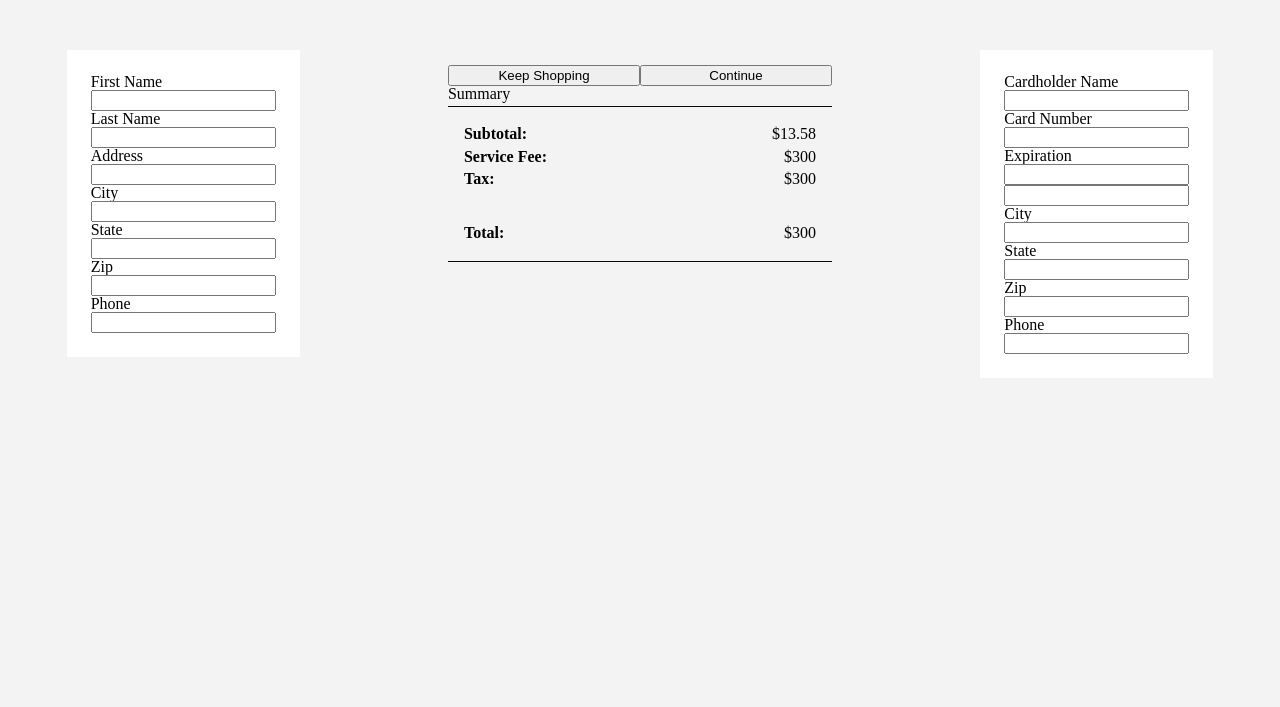
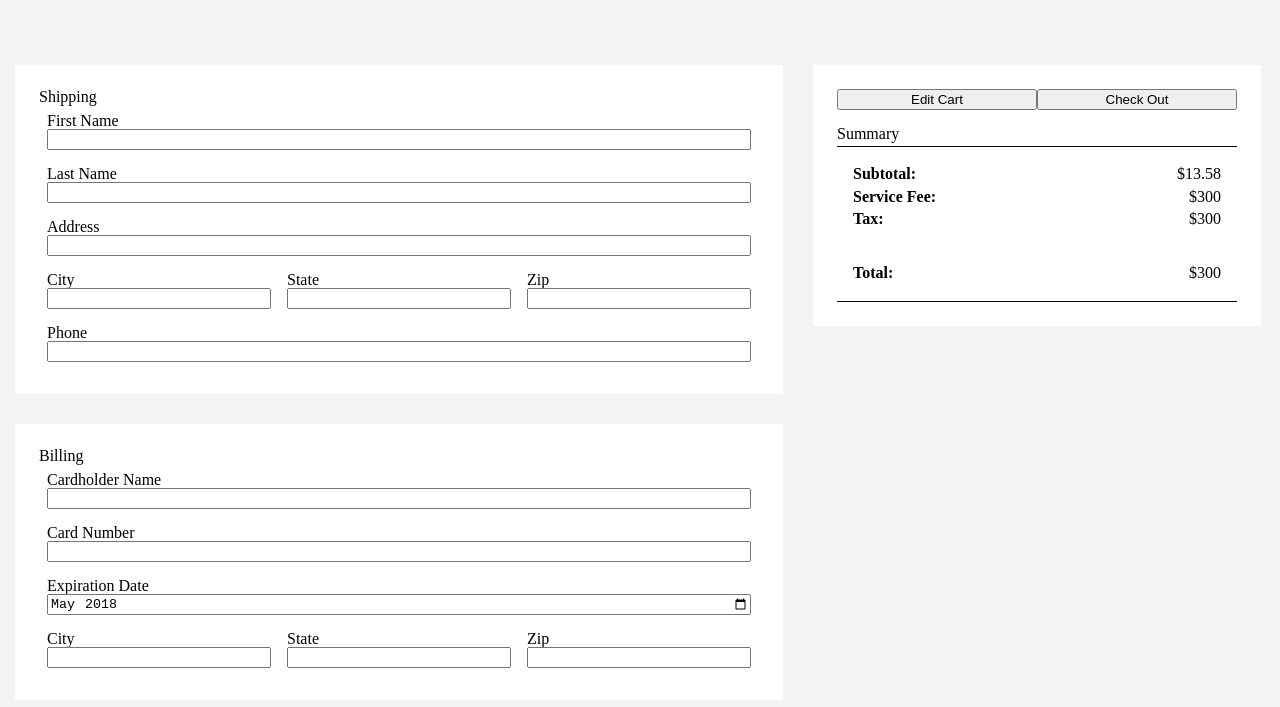
Before and after one commit to A1-exe/hci-project-one, a website: page checkout/index.html in a window 1280 px wide. Shown: the part 81-788 px from the top of the page. Drawn offline with Linux system fonts and the light colour scheme.

Commit message:
Form input prototypes

```diff
--- a/assets/css/screen.css
+++ b/assets/css/screen.css
@@ -59,18 +59,19 @@ main {
 }
 
 main > section {
-  margin-left: auto;
-  margin-right: auto;
+  display: flex;
+  flex-direction: column;
+  align-items: stretch;
   border-radius: 2px;
 }
 
-#cart-items-container {
+#cart-items-container, #shipping-container, #billing-container {
   flex-basis: 60%;
   padding: 0.9375em;
 }
 
 #cart-summary-container {
-  flex-basis: 30%;
+  flex-basis: 35%;
   padding: 0.9375em;
 }
 
@@ -170,3 +171,16 @@ main > section {
 .value {
   text-align: right;
 }
+
+.row {
+  display: flex;
+  flex-direction: row;
+  flex-grow: 1;
+}
+
+.col {
+  display: flex;
+  flex-direction: column;
+  flex-grow: 1;
+  padding: .5em;
+}
--- a/checkout/index.html
+++ b/checkout/index.html
@@ -23,33 +23,55 @@
   <main id="checkout">
     <section id="shipping-container">
       <form id="shipping">
+        <header>
+          Shipping
+        </header>
+        <div class="row">
+          <div class="col">
             <label for="first-s">First Name</label>
             <input type="text" name="first-s" id="">
+          </div>
+        </div>
 
+        <div class="row">
+          <div class="col">
             <label for="last-s">Last Name</label>
             <input type="text" name="first-s" id="">
-
+          </div>
+        </div>
+        <div class="row">
+          <div class="col">
             <label for="address-s">Address</label>
             <input type="text" name="address-s" id="">
-
+          </div>
+        </div>
+        <div class="row">
+          <div class="col">
             <label for="city-s">City</label>
             <input type="text" name="city-s" id="">
-
+          </div>
+          <div class="col">
             <label for="state-s">State</label>
             <input type="text" name="state-s" id="">
-
+          </div>
+          <div class="col">
             <label for="zip-s">Zip</label>
             <input type="text" name="zip-s" id="">
-
+          </div>
+        </div>
+        <div class="row">
+          <div class="col">
             <label for="phone-s">Phone</label>
             <input type="text" name="phone-s" id="">
+          </div>
+        </div>
       </form>
     </section>
     <section id="cart-summary-container">
-      <form id="cat-summary">
+      <form id="cart-summary">
         <section id="directions">
-          <button id="keep-shop" formaction="../">Keep Shopping</button>
-          <button id="check-out" formaction="../checkout/">Continue</button>
+          <button id="keep-shop" formaction="../cart/">Edit Cart</button>
+          <button id="check-out" formaction="../checkout/">Check Out</button>
         </section>
         <header>
           <h1>Summary</h1>
@@ -78,27 +100,45 @@
     </section>
     <section id="billing-container">
       <form id="billing">
+        <header>
+          Billing
+        </header>
+
+        <div class="row">
+          <div class="col">
             <label for="holder-b">Cardholder Name</label>
             <input type="text" name="holder-b" id="">
+          </div>
+        </div>
 
+        <div class="row">
+          <div class="col">
             <label for="card-b">Card Number</label>
             <input type="text" name="card-b" id="">
+          </div>
+        </div>
 
-        <label for="exp">Expiration</label>
-        <input type="text" name="exp-mon" id="">
-        <input type="text" name="exp-year" id="">
+        <div class="row">
+          <div class="col">
+          <label for="exp">Expiration Date</label>
+              <input type="month" name="exp" min="2018-03" value="2018-05" id="">
+          </div>
+        </div>
 
+        <div class="row">
+          <div class="col">
             <label for="city-b">City</label>
             <input type="text" name="city-b" id="">
-
+          </div>
+          <div class="col">
             <label for="state-b">State</label>
             <input type="text" name="state-b" id="">
-
+          </div>
+          <div class="col">
             <label for="zip-b">Zip</label>
             <input type="text" name="zip-b" id="">
-
-        <label for="phone-b">Phone</label>
-        <input type="text" name="phone-b" id="">
+          </div>
+        </div>
       </form>
     </section>
   </main>
```
Lines whose indentation alone changed are shown as unchanged.
